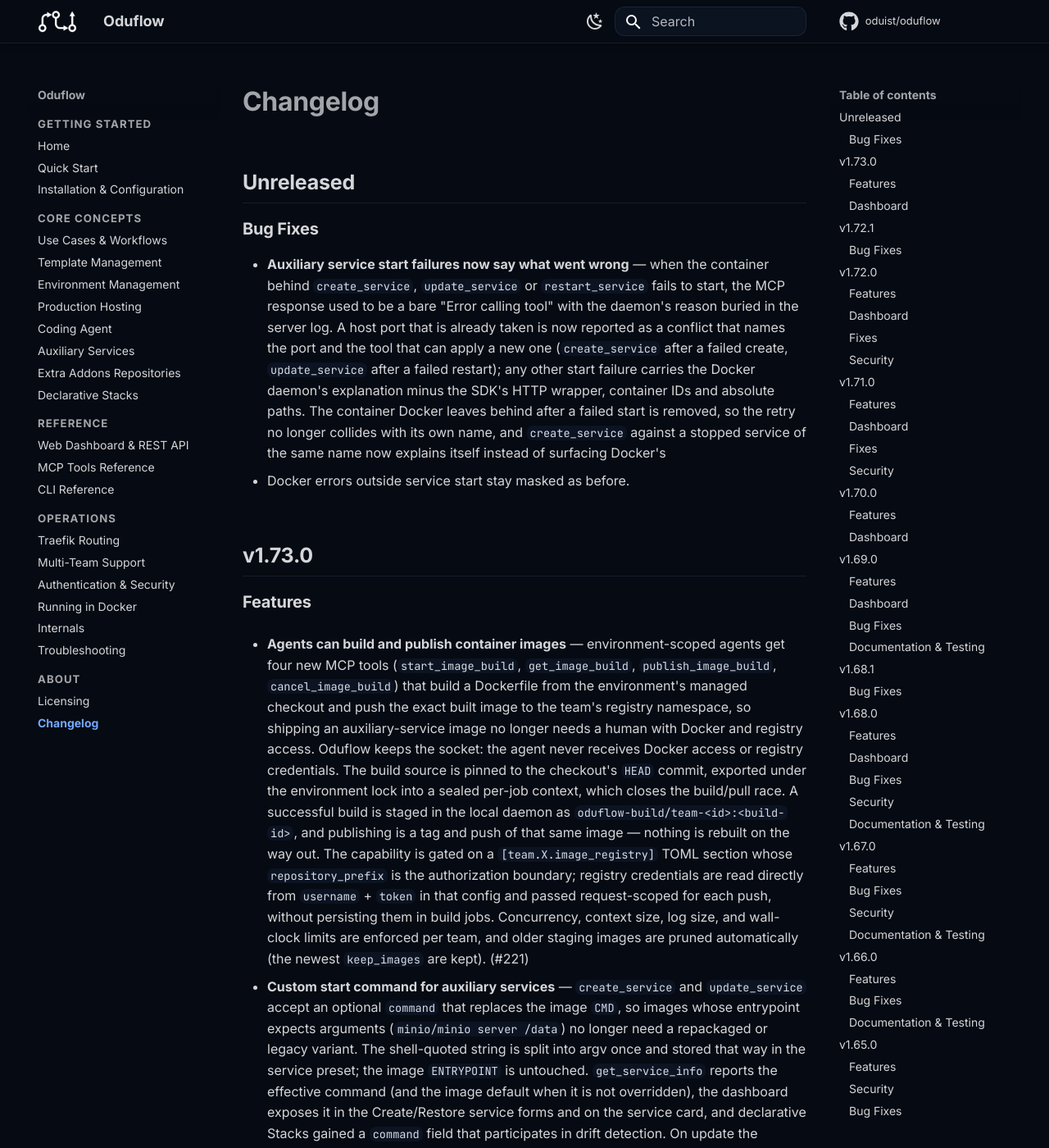
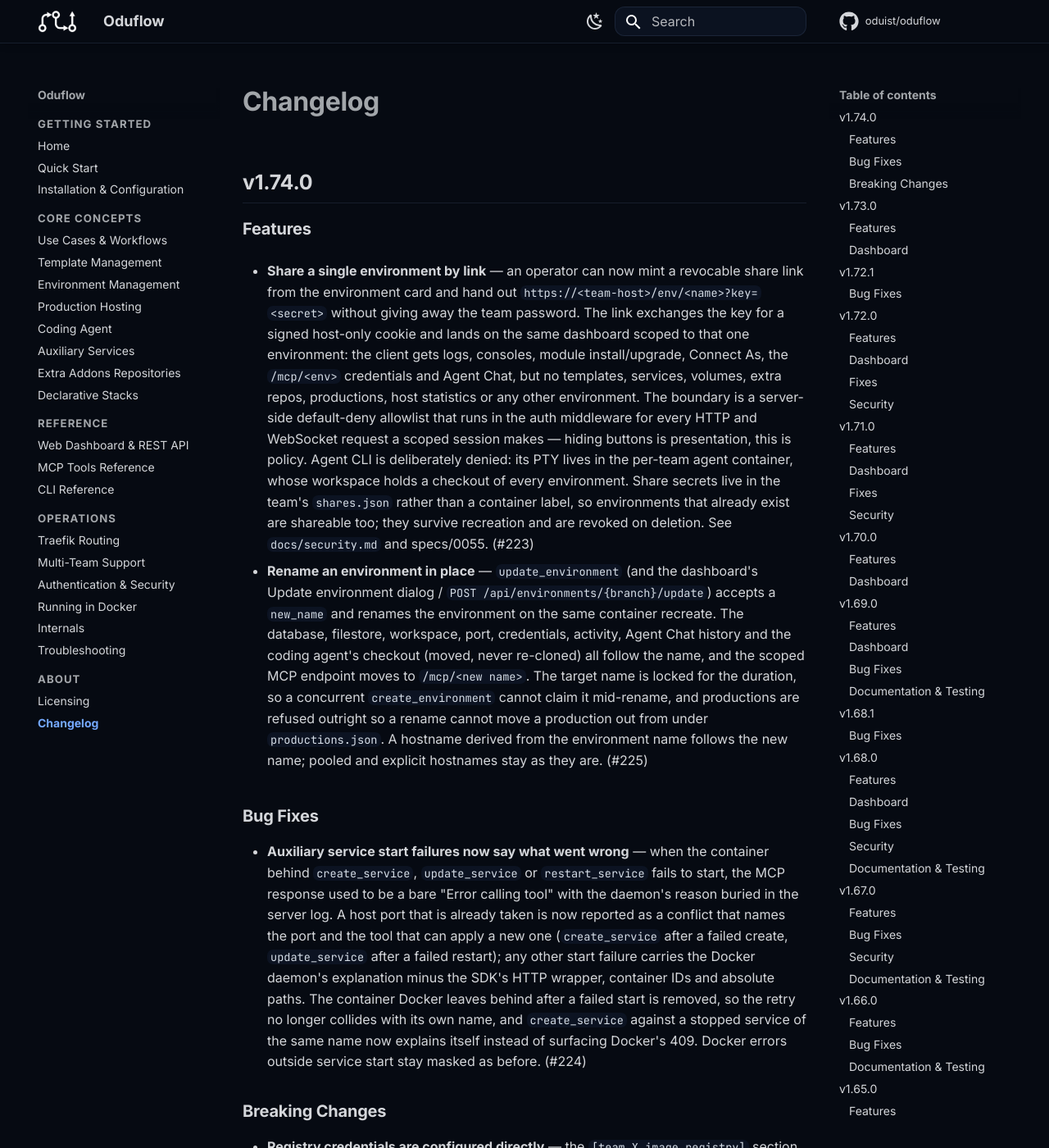
Before and after one commit to oduist/oduflow, an MkDocs documentation site: the page built from docs/changelog.md, in a window 1280 px wide and 1400 px high. Shown: the whole window at 82% size. Built offline with MkDocs 1.6.1 and Material for MkDocs 9.7.7, drawn with Linux system fonts in a browser that asks for light colours; comment, search, counter and statistics services are not loaded; some of the changed text lies outside the part shown.

Commit message:
Release v1.74.0

```diff
--- a/docs/changelog.md
+++ b/docs/changelog.md
@@ -1,6 +1,37 @@
 # Changelog
 
-## Unreleased
+## v1.74.0
+
+### Features
+
+- **Share a single environment by link** — an operator can now mint a revocable
+  share link from the environment card and hand out
+  `https://<team-host>/env/<name>?key=<secret>` without giving away the team
+  password. The link exchanges the key for a signed host-only cookie and lands
+  on the same dashboard scoped to that one environment: the client gets logs,
+  consoles, module install/upgrade, Connect As, the `/mcp/<env>` credentials and
+  Agent Chat, but no templates, services, volumes, extra repos, productions,
+  host statistics or any other environment. The boundary is a server-side
+  default-deny allowlist that runs in the auth middleware for every HTTP and
+  WebSocket request a scoped session makes — hiding buttons is presentation,
+  this is policy. Agent CLI is deliberately denied: its PTY lives in the
+  per-team agent container, whose workspace holds a checkout of every
+  environment. Share secrets live in the team's `shares.json` rather than a
+  container label, so environments that already exist are shareable too; they
+  survive recreation and are revoked on deletion. See `docs/security.md` and
+  specs/0055. (#223)
+
+- **Rename an environment in place** — `update_environment` (and the dashboard's
+  Update environment dialog / `POST /api/environments/{branch}/update`) accepts
+  a `new_name` and renames the environment on the same container recreate. The
+  database, filestore, workspace, port, credentials, activity, Agent Chat
+  history and the coding agent's checkout (moved, never re-cloned) all follow
+  the name, and the scoped MCP endpoint moves to `/mcp/<new name>`. The target
+  name is locked for the duration, so a concurrent `create_environment` cannot
+  claim it mid-rename, and productions are refused outright so a rename cannot
+  move a production out from under `productions.json`. A hostname derived from
+  the environment name follows the new name; pooled and explicit hostnames stay
+  as they are. (#225)
 
 ### Bug Fixes
 
@@ -11,12 +42,22 @@
   taken is now reported as a conflict that names the port and the tool that
   can apply a new one (`create_service` after a failed create, `update_service`
   after a failed restart); any other start failure carries the Docker daemon's
-  explanation minus the SDK's HTTP wrapper, container IDs and absolute
-  paths. The
-  container Docker leaves behind after a failed start is removed, so the retry
-  no longer collides with its own name, and `create_service` against a stopped
-  service of the same name now explains itself instead of surfacing Docker's
-  409. Docker errors outside service start stay masked as before.
+  explanation minus the SDK's HTTP wrapper, container IDs and absolute paths.
+  The container Docker leaves behind after a failed start is removed, so the
+  retry no longer collides with its own name, and `create_service` against a
+  stopped service of the same name now explains itself instead of surfacing
+  Docker's 409. Docker errors outside service start stay masked as before.
+  (#224)
+
+### Breaking Changes
+
+- **Registry credentials are configured directly** — the
+  `[team.X.image_registry]` section introduced in v1.73.0 took the push token
+  through a `token_env` indirection naming an environment variable. It now takes
+  the token itself as `token`, alongside `username`; `token_env` is gone. The
+  value stays request-scoped for each push and is hidden from the settings
+  repr. Update `oduflow.toml` if you enabled agent image builds on v1.73.0.
+  (#222)
 
 ## v1.73.0
 
--- a/pyproject.toml
+++ b/pyproject.toml
@@ -1,6 +1,6 @@
 [project]
 name = "oduflow"
-version = "1.73.0"
+version = "1.74.0"
 description = "AI-first Odoo development and CI tool with reusable database templates, powered by MCP"
 authors = [
     { name = "Oduist" }
```
